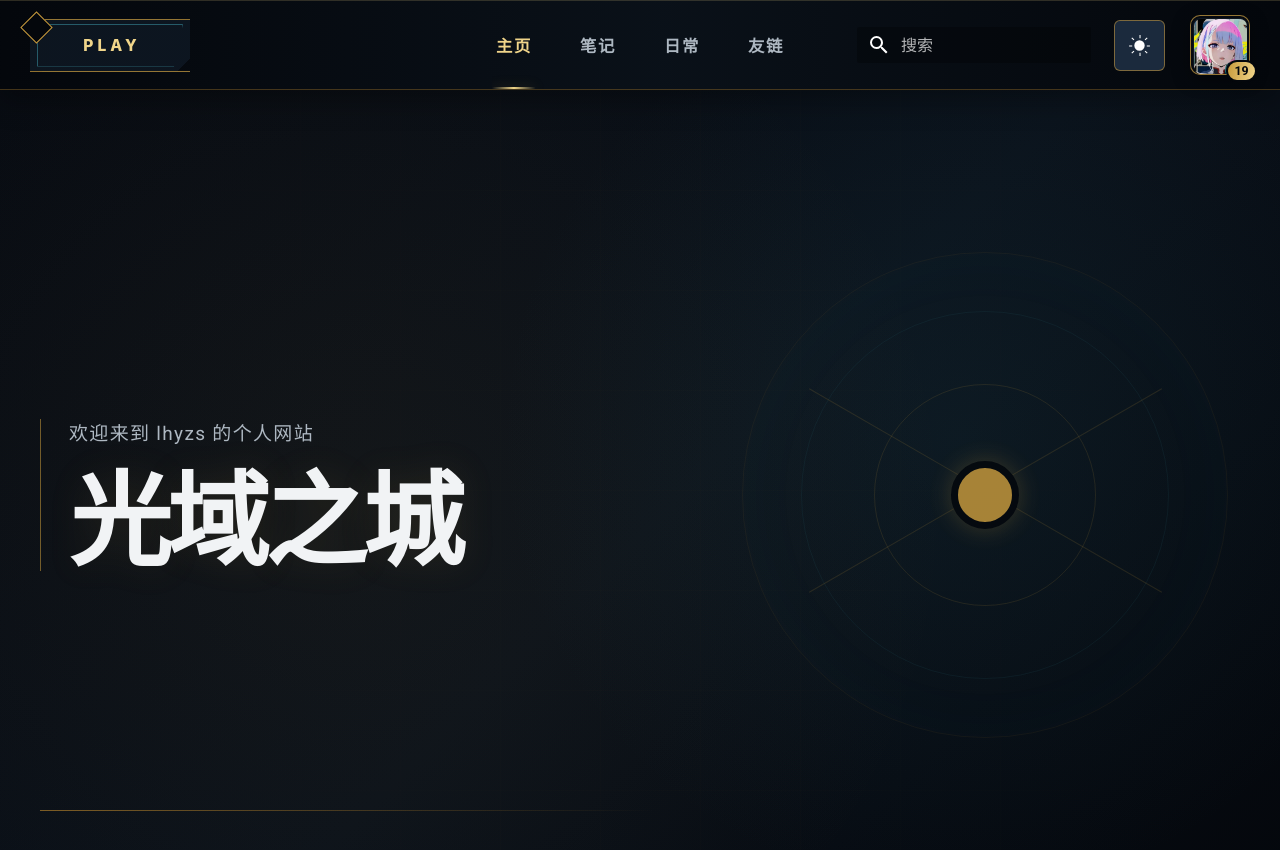
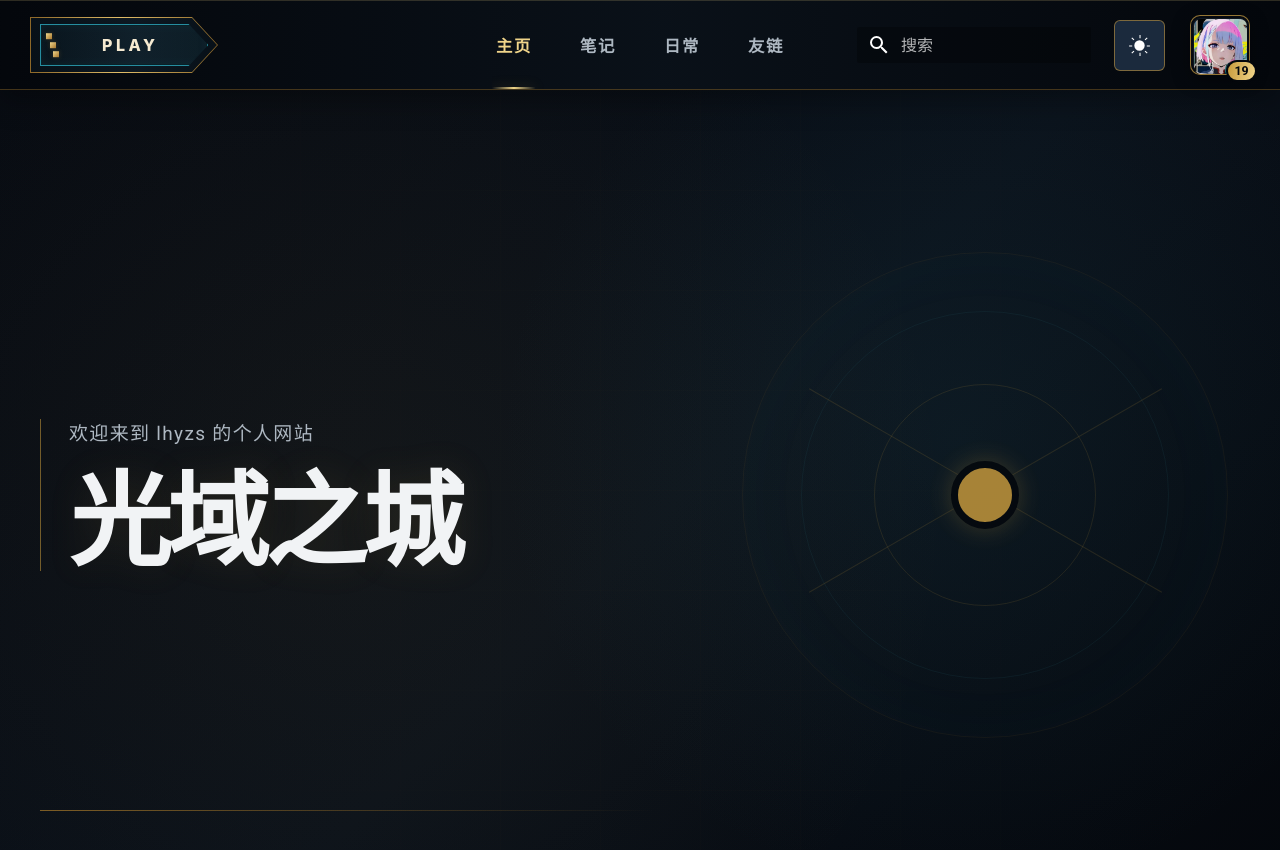
Before and after one commit to lhyzs-hub/lhyzs, an MkDocs documentation site: the page built from docs/index.md, in a window 1280 px wide. Shown: the top 850 px of the page. Built offline with MkDocs 1.6.1 and Material for MkDocs 9.7.7, drawn with Linux system fonts in a browser that asks for light colours; a script that is not in the unit is left out.

Commit message:
refine the play launcher

```diff
--- a/docs/assets/javascripts/site.js
+++ b/docs/assets/javascripts/site.js
@@ -38,7 +38,9 @@
     const launcher = document.createElement("a");
     launcher.className = "play-launcher";
     launcher.href = playUrl;
-    launcher.textContent = "PLAY";
+    launcher.innerHTML = `
+      <span class="play-launcher__steps" aria-hidden="true"><i></i><i></i><i></i></span>
+      <span class="play-launcher__label">PLAY</span>`;
     launcher.setAttribute("aria-label", "打开小游戏入口");
     headerInner.prepend(launcher);
 
--- a/docs/assets/stylesheets/extra.css
+++ b/docs/assets/stylesheets/extra.css
@@ -163,18 +163,17 @@ body {
   display: inline-flex !important;
   align-items: center;
   justify-content: center;
-  width: 8rem;
-  height: 2.65rem;
-  color: var(--lhyzs-gold-light) !important;
-  background:
-    linear-gradient(135deg, transparent 0 9px, rgba(13, 22, 32, 0.96) 9px calc(100% - 9px), transparent calc(100% - 9px));
-  border-top: 1px solid rgba(201, 155, 61, 0.72);
-  border-bottom: 1px solid rgba(201, 155, 61, 0.72);
+  width: 9.4rem;
+  height: 2.8rem;
+  padding: 0 1.35rem 0 1.8rem;
+  color: #f5ead1 !important;
+  background: linear-gradient(90deg, #8c6728, #e1bd68 48%, #8c6728);
+  clip-path: polygon(0 0, calc(100% - 1.3rem) 0, 100% 50%, calc(100% - 1.3rem) 100%, 0 100%);
   font-family: Inter, sans-serif;
-  font-size: 0.78rem;
+  font-size: 0.8rem;
   font-weight: 800;
-  letter-spacing: 0.26em;
-  text-indent: 0.26em;
+  letter-spacing: 0.22em;
+  text-indent: 0.22em;
   text-decoration: none;
   isolation: isolate;
   transition: color 180ms ease-out, filter 180ms ease-out, transform 180ms ease-out;
@@ -184,28 +183,66 @@ body {
 .play-launcher::after {
   content: "";
   position: absolute;
-  inset: 4px 7px;
   z-index: -1;
-  border: 1px solid rgba(42, 101, 115, 0.88);
-  clip-path: polygon(9px 0, 100% 0, calc(100% - 9px) 100%, 0 100%, 0 9px);
+  pointer-events: none;
+}
+
+.play-launcher::before {
+  inset: 1px;
+  background: linear-gradient(90deg, #071018, #0d1822 58%, #071018);
+  clip-path: polygon(0 0, calc(100% - 1.25rem) 0, 100% 50%, calc(100% - 1.25rem) 100%, 0 100%);
 }
 
 .play-launcher::after {
-  inset: -4px auto auto -5px;
-  width: 1.15rem;
-  height: 1.15rem;
-  background: var(--lhyzs-bg-deep);
-  border: 1px solid var(--lhyzs-gold);
-  transform: rotate(45deg);
-  clip-path: none;
+  inset: 0.34rem 0.48rem;
+  border: 1px solid #268da0;
+  background: linear-gradient(90deg, rgba(42, 101, 115, 0.05), rgba(42, 101, 115, 0.15));
+  clip-path: polygon(0 0, calc(100% - 1rem) 0, 100% 50%, calc(100% - 1rem) 100%, 0 100%);
+  box-shadow: inset 0 0 0 1px rgba(8, 32, 39, 0.9), inset 0 0 10px rgba(42, 101, 115, 0.16);
+  transition: border-color 180ms ease-out, box-shadow 180ms ease-out, background 180ms ease-out;
+}
+
+.play-launcher__label {
+  position: relative;
+  z-index: 2;
+}
+
+.play-launcher__steps {
+  position: absolute;
+  left: 0.82rem;
+  top: 50%;
+  z-index: 3;
+  display: grid;
+  gap: 0.14rem;
+  width: 0.48rem;
+  transform: translateY(-50%);
+}
+
+.play-launcher__steps i {
+  display: block;
+  width: 0.3rem;
+  height: 0.3rem;
+  background: linear-gradient(135deg, #f0d58a, #a8782e);
+  box-shadow: 0 0 5px rgba(201, 155, 61, 0.24);
+}
+
+.play-launcher__steps i:nth-child(2) { margin-left: 0.16rem; }
+.play-launcher__steps i:nth-child(3) { margin-left: 0.32rem; }
+
+.play-launcher:hover::after,
+.play-launcher:focus-visible::after {
+  border-color: #38bed3;
+  background: linear-gradient(90deg, rgba(42, 101, 115, 0.12), rgba(42, 101, 115, 0.3));
+  box-shadow: inset 0 0 0 1px rgba(8, 32, 39, 0.8), inset 0 0 14px rgba(42, 170, 193, 0.25);
 }
 
 .play-launcher:hover,
 .play-launcher:focus-visible {
   color: #fff !important;
-  filter: brightness(1.18);
+  filter: brightness(1.12);
   transform: translateY(-1px);
-  outline: none;
+  outline: 2px solid rgba(56, 190, 211, 0.22);
+  outline-offset: 2px;
 }
 
 /* Real clickable player profile */
@@ -647,7 +684,11 @@ body:not(.lhyzs-home) .md-typeset li {
 
 @media (max-width: 34rem) {
   .md-header__inner { padding-inline: 0.85rem !important; }
-  .play-launcher { width: 6.3rem; }
+  .play-launcher {
+    width: 7rem;
+    padding-inline: 1.2rem 1rem;
+  }
+  .play-launcher__steps { left: 0.6rem; }
   .game-nav .md-tabs__list { justify-content: flex-start; }
   .hero-home__copy h1 { font-size: clamp(3rem, 17vw, 4.6rem); }
 }
@@ -928,10 +969,19 @@ html[data-lhyzs-theme="light"] .md-header {
 }
 
 html[data-lhyzs-theme="light"] .play-launcher {
-  background: linear-gradient(135deg, transparent 0 9px, rgba(255, 255, 255, 0.96) 9px calc(100% - 9px), transparent calc(100% - 9px));
-}
-
-html[data-lhyzs-theme="light"] .play-launcher::after { background: #fff; }
+  color: #33250e !important;
+  background: linear-gradient(90deg, #8c6728, #d4ab52 48%, #8c6728);
+}
+
+html[data-lhyzs-theme="light"] .play-launcher::before {
+  background: linear-gradient(90deg, #fff, #edf3f5 58%, #fff);
+}
+
+html[data-lhyzs-theme="light"] .play-launcher::after {
+  background: linear-gradient(90deg, rgba(54, 125, 139, 0.04), rgba(54, 125, 139, 0.11));
+  box-shadow: inset 0 0 0 1px rgba(255, 255, 255, 0.88), inset 0 0 8px rgba(54, 125, 139, 0.12);
+}
+
 html[data-lhyzs-theme="light"] .play-launcher:hover,
 html[data-lhyzs-theme="light"] .play-launcher:focus-visible { color: #111820 !important; }
 
```
